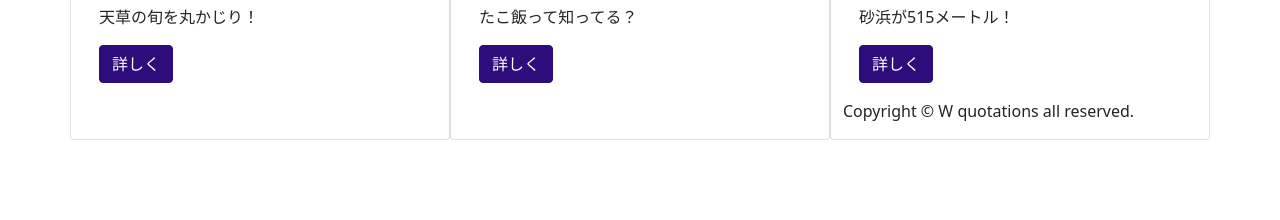
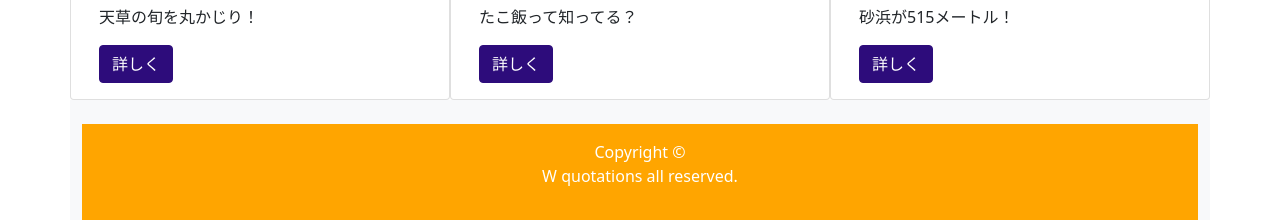
Before and after one commit to Takuya-SUNABACO/a5amaben, a plain HTML site: page index.html in a window 1280 px wide. Shown: the part 2051-2271 px from the top of the page. Before the commit the page ends 2191 px from the top, so only its background shows below. Drawn offline with nearby package versions, Linux system fonts and the light colour scheme.

Commit message:
トグルを消しました

```diff
--- a/index.html
+++ b/index.html
@@ -15,9 +15,9 @@
     <nav class="navbar navbar-expand-lg navbar-light bg-info">
         <div class="container-fluid">
           <a class="navbar-brand fs-3 p-2"> <img src="https://img.icons8.com/ios-filled/50/null/compact-camera.png"/> Amakusa便利Map  <img src="https://img.icons8.com/ios/50/null/wc.png"></a>
-          <button class="navbar-toggler" type="button" data-bs-toggle="collapse" data-bs-target="#navbarSupportedContent" aria-controls="navbarSupportedContent" aria-expanded="false" aria-label="Toggle navigation">
+          <!-- <button class="navbar-toggler" type="button" data-bs-toggle="collapse" data-bs-target="#navbarSupportedContent" aria-controls="navbarSupportedContent" aria-expanded="false" aria-label="Toggle navigation">
             <span class="navbar-toggler-icon"></span>
-          </button>
+          </button> -->
           <div class="collapse navbar-collapse" id="navbarSupportedContent">
             <ul class="navbar-nav me-auto mb-2 mb-lg-0">
               <li class="nav-item">
@@ -167,10 +167,21 @@
           <p class="card-text">砂浜が515メートル！</p>
           <a href="./sirougahama.html" class="btn btn-primary">詳しく</a>
         </div>
+      </div>
 
-      <footer>
-        <p class="copyright">Copyright &copy; W quotations all reserved.</p>
-    </footer>
+      <footer class="bg-light text-center text-white">
+        <!-- Grid container -->
+        <div class="container p-4 pb-0">
+        </div>
+        <!-- Grid container -->
+
+        <!-- Copyright -->
+        <div class="text-center p-3" style="background-color: orange;">
+          Copyright ©
+          <p class="text-white" href=""> W quotations all reserved.</p>
+        </div>
+        <!-- Copyright -->
+      </footer>
 
 
 
```
